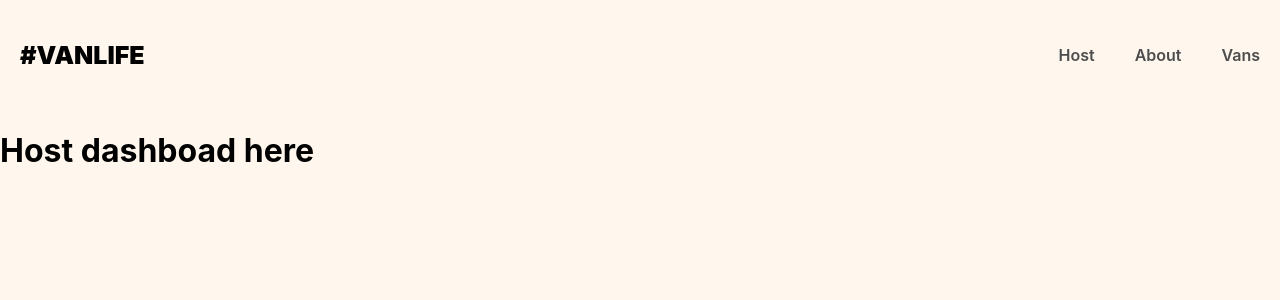
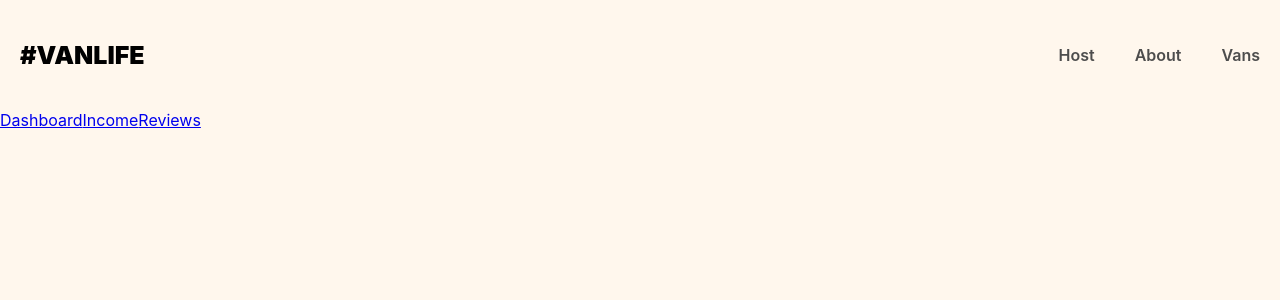
Before and after one commit to Kevinemug/van-life, a React (Vite) app: page /host in a window 1280 px wide. Shown: the top 300 px of the page. Built offline with nearby package versions, Linux system fonts and the light colour scheme; what miragejs would draw is missing.

Commit message:
studying layout and outlook

```diff
--- a/src/App.jsx
+++ b/src/App.jsx
@@ -9,6 +9,7 @@
 import Dashboard from "./pages/Host/Dashboard";
 import Reviews from "./pages/Host/Reviews";
 import Income from "./pages/Host/Income";
+import HostLayoutComponet from "./pages/Host/HostLayoutComponent";
 function App() {
   return (
     <>
@@ -20,8 +21,9 @@
           <Route path="/vans/:id" element={<VanDetail />} />
 
 
-          <Route path="/host" element={<Dashboard />} >
+          <Route path="/host" element={<HostLayoutComponet />} >
 
+          <Route path="/host/dashboard" element={<Dashboard />} />
           <Route path="/host/reviews" element={<Reviews />} />
           <Route path="/host/income" element={<Income />} />
           </Route>
--- a/src/pages/Host/Dashboard.jsx
+++ b/src/pages/Host/Dashboard.jsx
@@ -1,6 +1,8 @@
+
 const Dashboard = () => {
     return (  <>
     <h1>Host dashboad here</h1>
+
     </>);
 }
 
--- /dev/null
+++ b/src/pages/Host/HostLayoutComponent.jsx
@@ -0,0 +1,16 @@
+import { Outlet,Link} from "react-router-dom";
+const HostLayoutComponet = () => {
+    return (
+        <>
+<nav>
+<Link to="/host">Dashboard</Link>
+<Link to="/host/income">Income</Link>
+<Link to="/host/reviews">Reviews</Link>
+</nav>
+        <Outlet/>
+
+        </>
+    );
+}
+
+export default HostLayoutComponet;
```
